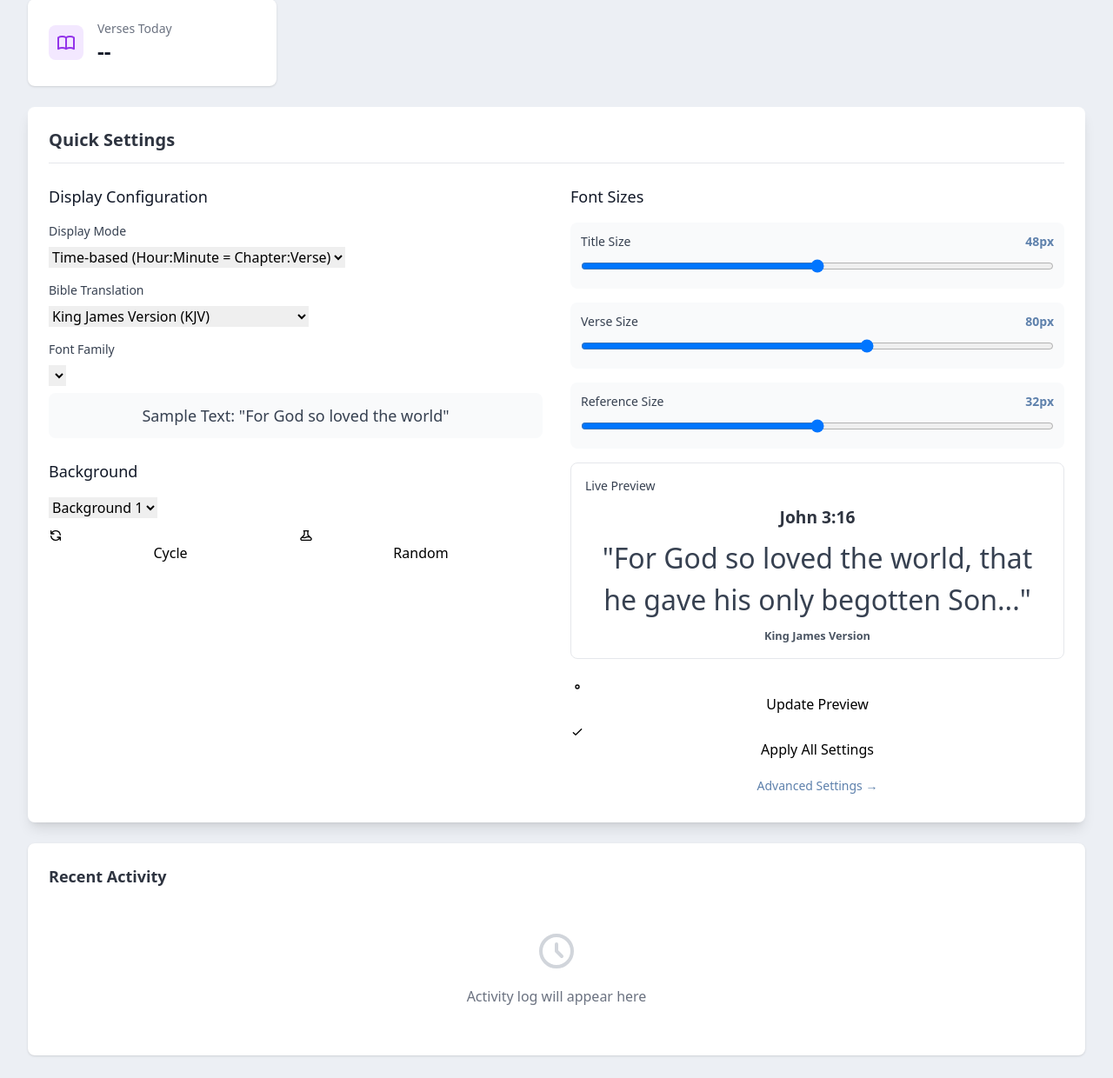
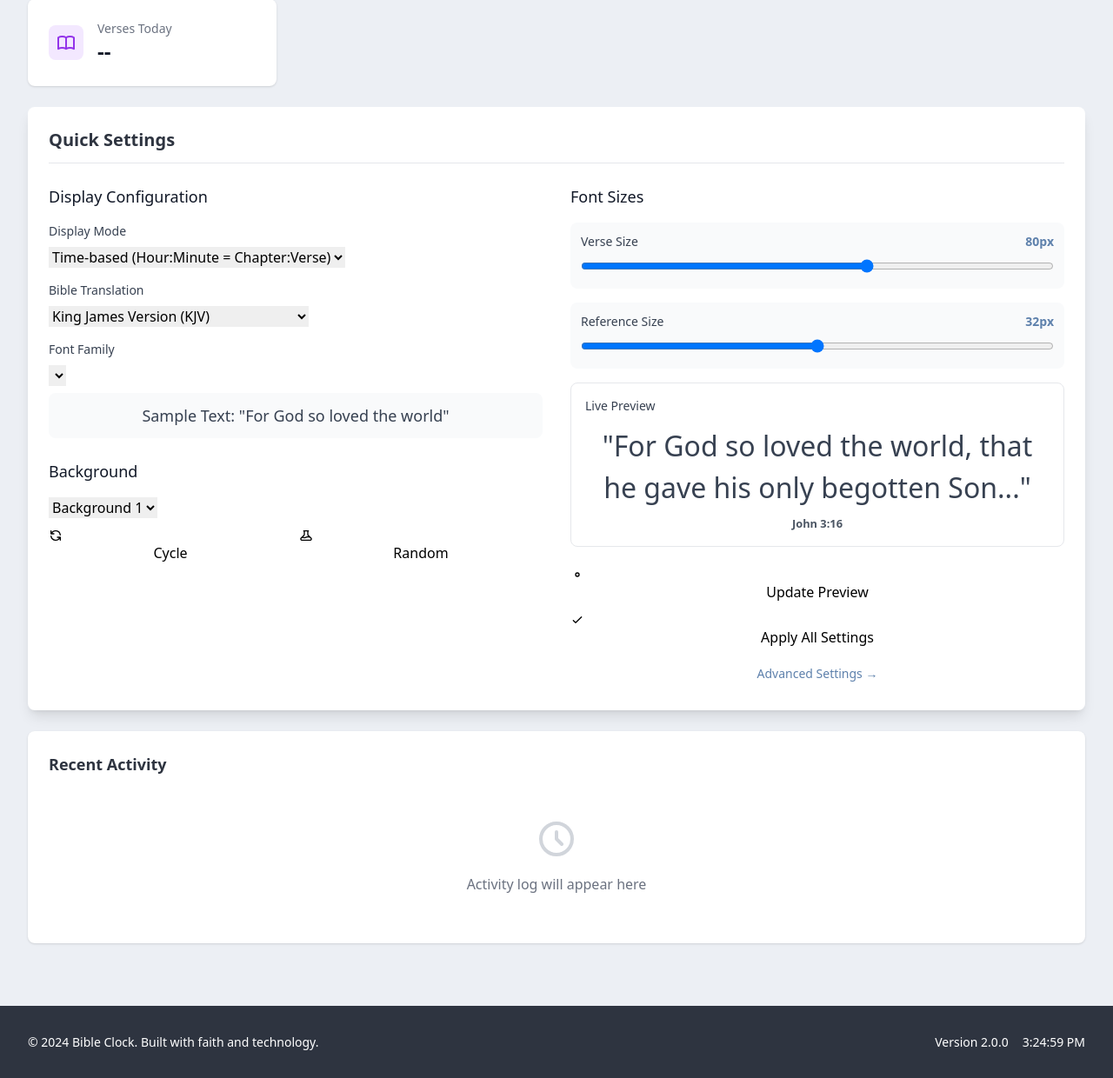
Before and after one commit to Jackal104/Bible-Clockv2, a Python web app: template src/web_interface/templates/dashboard.html in a window 1280 px wide. Shown: the part 806-2046 px from the top of the page at 87% size. Run offline with Jinja, Linux system fonts and the light colour scheme; the template is opened without the code that fills it, so the values that code supplies are empty; some libraries are stand-ins or nearby versions.

Commit message:
Remove title size controls from dashboard
- Removed Title Size slider from Quick Settings (no longer needed)
- Updated live font preview to only show verse text and reference
- Cleaned up JavaScript functions to remove title-related code
- Updated backend API to handle font sizes without title_size parameter
- Increased verse font size maximum to 120px in slider range
- Simplified font size management throughout the application

🤖 Generated with [Claude Code](https://claude.ai/code)

Co-Authored-By: Claude <noreply@anthropic.com>

```diff
--- a/src/image_generator.py
+++ b/src/image_generator.py
@@ -489,13 +489,13 @@ class ImageGenerator:
         if title_size is not None:
             self.title_size = max(12, min(72, title_size))  # Clamp between 12-72
         if verse_size is not None:
-            self.verse_size = max(12, min(60, verse_size))  # Clamp between 12-60
+            self.verse_size = max(12, min(120, verse_size))  # Clamp between 12-120 for larger text
         if reference_size is not None:
             self.reference_size = max(12, min(48, reference_size))  # Clamp between 12-48
 
         # Reload fonts with new sizes
         self._load_fonts()
-        self.logger.info(f"Font sizes updated - Title: {self.title_size}, Verse: {self.verse_size}, Reference: {self.reference_size}")
+        self.logger.info(f"Font sizes updated - Verse: {self.verse_size}, Reference: {self.reference_size}")
 
     def get_font_sizes(self) -> Dict[str, int]:
         """Get current font sizes."""
--- a/src/web_interface/app.py
+++ b/src/web_interface/app.py
@@ -149,9 +149,8 @@ def create_app(verse_manager, image_generator, display_manager, service_manager,
                 app.logger.info(f"Font changed to: {data['font']}")
 
             # Update font sizes
-            if any(key in data for key in ['title_size', 'verse_size', 'reference_size']):
+            if any(key in data for key in ['verse_size', 'reference_size']):
                 app.image_generator.set_font_sizes(
-                    title_size=data.get('title_size'),
                     verse_size=data.get('verse_size'),
                     reference_size=data.get('reference_size')
                 )
@@ -302,7 +301,6 @@ def create_app(verse_manager, image_generator, display_manager, service_manager,
                 if 'font_sizes' in data:
                     sizes = data['font_sizes']
                     app.image_generator.set_font_sizes(
-                        title_size=sizes.get('title_size'),
                         verse_size=sizes.get('verse_size'),
                         reference_size=sizes.get('reference_size')
                     )
@@ -335,7 +333,6 @@ def create_app(verse_manager, image_generator, display_manager, service_manager,
                 app.image_generator.current_background_index = original_background_index
                 app.image_generator.current_font_name = original_font
                 app.image_generator.set_font_sizes(
-                    title_size=original_font_sizes['title_size'],
                     verse_size=original_font_sizes['verse_size'],
                     reference_size=original_font_sizes['reference_size']
                 )
--- a/src/web_interface/templates/dashboard.html
+++ b/src/web_interface/templates/dashboard.html
@@ -266,16 +266,6 @@
                 <div>
                     <h4 class="text-lg font-medium text-gray-900 mb-4">Font Sizes</h4>
                     <div class="space-y-4">
-                        <!-- Title Size -->
-                        <div class="bg-gray-50 p-3 rounded-lg">
-                            <div class="flex items-center justify-between mb-2">
-                                <label class="text-sm font-medium text-gray-700">Title Size</label>
-                                <span id="title-size-value" class="text-sm text-bible-accent font-semibold">48px</span>
-                            </div>
-                            <input type="range" id="title-size" class="w-full" min="24" max="72" value="48"
-                                   oninput="updateFontSizeValue('title'); updateFontPreview(); updateFontSize('title_size', this.value)">
-                        </div>
-
                         <!-- Verse Size -->
                         <div class="bg-gray-50 p-3 rounded-lg">
                             <div class="flex items-center justify-between mb-2">
@@ -301,9 +291,8 @@
                     <div class="mt-4 p-4 bg-white border border-gray-200 rounded-lg">
                         <h5 class="text-sm font-medium text-gray-700 mb-3">Live Preview</h5>
                         <div class="text-center space-y-2">
-                            <div id="preview-title" class="font-bold text-bible-dark" style="font-size: 20px;">John 3:16</div>
-                            <div id="preview-verse" class="text-gray-700" style="font-size: 16px;">"For God so loved the world, that he gave his only begotten Son..."</div>
-                            <div id="preview-reference" class="font-semibold text-gray-600" style="font-size: 14px;">King James Version</div>
+                            <div id="preview-verse" class="text-gray-700" style="font-size: 32px;">"For God so loved the world, that he gave his only begotten Son..."</div>
+                            <div id="preview-reference" class="font-semibold text-gray-600" style="font-size: 14px;">John 3:16</div>
                         </div>
                     </div>
                 </div>
@@ -494,11 +483,9 @@ function updateSettingsUI(settings) {
 
     // Update font sizes
     if (settings.font_sizes) {
-        document.getElementById('title-size').value = settings.font_sizes.title_size || 48;
         document.getElementById('verse-size').value = settings.font_sizes.verse_size || 80;
         document.getElementById('reference-size').value = settings.font_sizes.reference_size || 32;
 
-        document.getElementById('title-size-value').textContent = (settings.font_sizes.title_size || 48) + 'px';
         document.getElementById('verse-size-value').textContent = (settings.font_sizes.verse_size || 80) + 'px';
         document.getElementById('reference-size-value').textContent = (settings.font_sizes.reference_size || 32) + 'px';
     }
@@ -538,7 +525,6 @@ function generatePreview() {
         font: document.getElementById('font-family').value,
         background_index: parseInt(document.getElementById('background').value),
         font_sizes: {
-            title_size: parseInt(document.getElementById('title-size').value),
             verse_size: parseInt(document.getElementById('verse-size').value),
             reference_size: parseInt(document.getElementById('reference-size').value)
         }
@@ -707,12 +693,10 @@ function updateFontSizeValue(type) {
 }
 
 function updateFontPreview() {
-    const titleSize = document.getElementById('title-size').value;
     const verseSize = document.getElementById('verse-size').value;
     const referenceSize = document.getElementById('reference-size').value;
 
     // Update live preview (scaled down for web display)
-    document.getElementById('preview-title').style.fontSize = (titleSize * 0.4) + 'px';
     document.getElementById('preview-verse').style.fontSize = (verseSize * 0.4) + 'px';
     document.getElementById('preview-reference').style.fontSize = (referenceSize * 0.4) + 'px';
 }
@@ -774,7 +758,6 @@ function applyAllSettings() {
         secondary_translation: document.getElementById('secondary-translation').value,
         font: document.getElementById('font-family').value,
         background_index: parseInt(document.getElementById('background').value),
-        title_size: parseInt(document.getElementById('title-size').value),
         verse_size: parseInt(document.getElementById('verse-size').value),
         reference_size: parseInt(document.getElementById('reference-size').value),
         update_display: true
```
